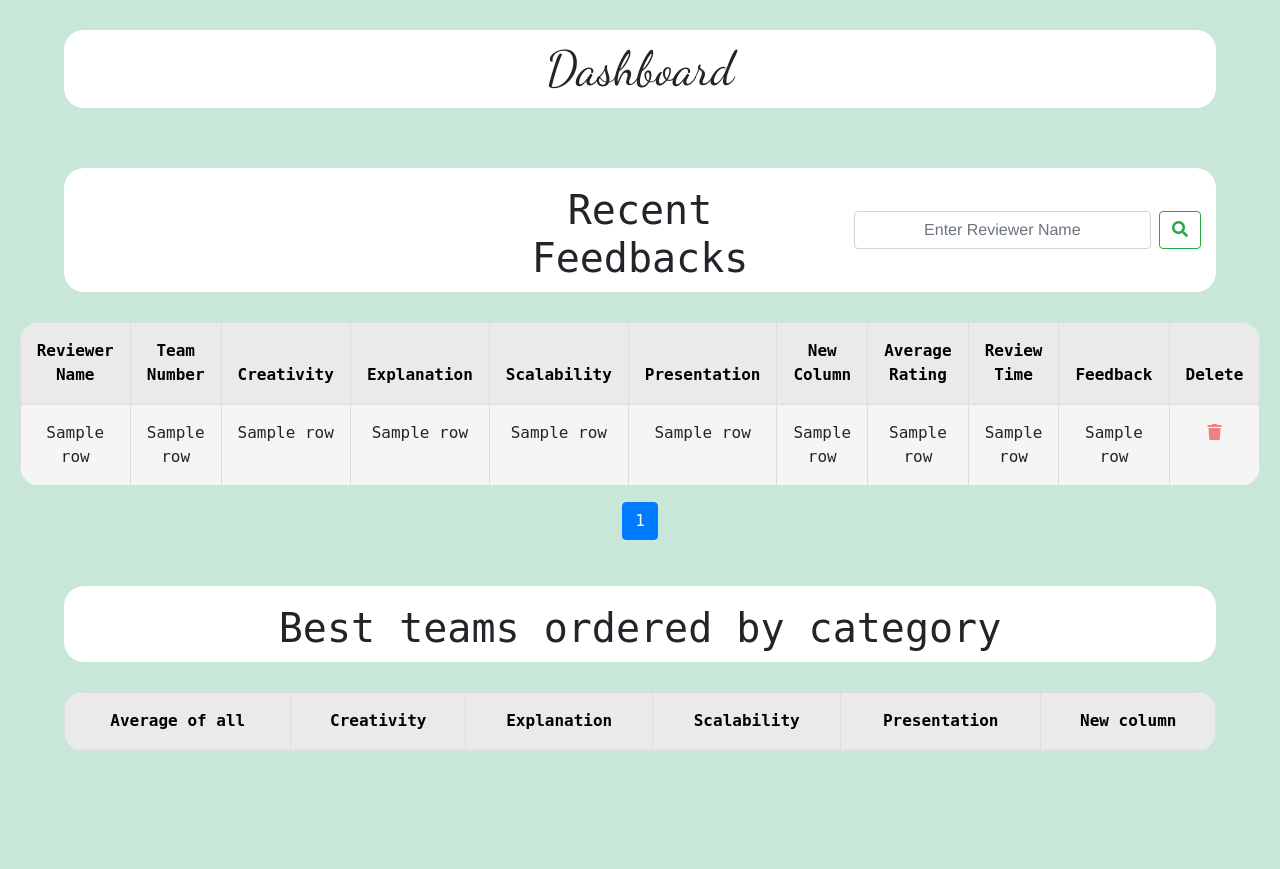
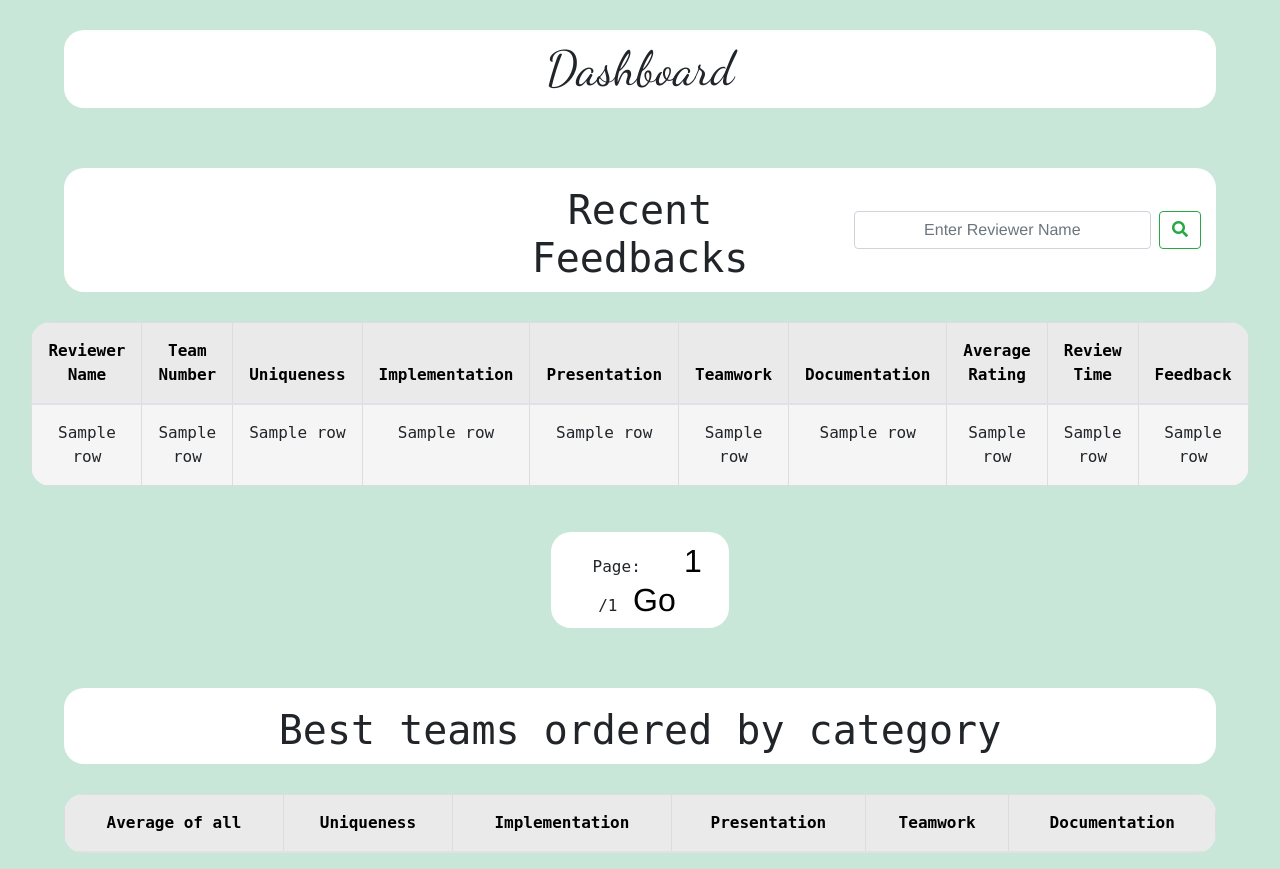
Before and after one commit to nishith-p-shetty/flask-feedback-form, a Flask app: template public/templates/dashboard.html in a window 1280 px wide. Before the commit the page ends 751 px from the top, so only its background shows below. Run offline with Flask 2, Linux system fonts and the light colour scheme; the template is opened without the code that fills it: most values are stand-ins (such as "Sample title", 1, 10 or a date in 2020); lists and menus that the app fills with data are empty; some libraries are stand-ins or nearby versions.

Commit message:
Minor changes and bug fixes

```diff
--- a/app.py
+++ b/app.py
@@ -6,6 +6,7 @@ from flask_cors import CORS
 from dotenv import load_dotenv
 
 load_dotenv()
+NO_OF_TEAMS = 45
 
 ADMIN_USERNAME = os.environ.get('FEEDBACK_FORM_ADMIN_USERNAME')
 ADMIN_PASSWORD = os.environ.get('FEEDBACK_FORM_ADMIN_PASSWORD')
@@ -15,17 +16,8 @@ DB_NAME = os.environ.get('FEEDBACK_FORM_DB_NAME')
 DB_USER = os.environ.get('FEEDBACK_FORM_DB_USER')
 DB_PASSWORD = os.environ.get('FEEDBACK_FORM_DB_PASSWORD')
 
-# ADMIN_USERNAME = os.environ.get('FEEDBACK_FORM_ADMIN_USERNAME')
-# SECRET_KEY = os.environ.get('FEEDBACK_FORM_SECRET_KEY')
-# DB_USER = "default"
-# DB_HOST = "ep-sparkling-resonance-a1x5k0je-pooler.ap-southeast-1.aws.neon.tech"
-# DB_PASSWORD = "GI8YseR5UJZV"
-# DB_NAME = "verceldb"
-
 # print(ADMIN_USERNAME, ADMIN_PASSWORD, SECRET_KEY,
-#   DB_HOST, DB_NAME, DB_USER, DB_PASSWORD)
-
-NO_OF_TEAMS = 35
+#       DB_HOST, DB_NAME, DB_USER, DB_PASSWORD)
 
 
 conn = psycopg2.connect(
@@ -182,7 +174,7 @@ def dashboard():
         INNER JOIN team ON feedbacks.team_id = team.team_id
         WHERE LOWER(reviewer.reviewer_name) LIKE %s
         ORDER BY reviewer.review_time DESC
-        LIMIT 5 OFFSET %s;
+        LIMIT 20 OFFSET %s;
     ''', ('%' + search + '%', (page-1)*5))
 
     data = cursor.fetchall()
--- a/public/static/css/styles.css
+++ b/public/static/css/styles.css
@@ -227,6 +227,10 @@ input {
   gap: 10px;
 }
 
+.column_title {
+  font-size: 30px; /* Adjust as needed */
+}
+
 /* Responsive styles */
 @media screen and (max-width: 600px) {
   .table {
@@ -298,4 +302,8 @@ input {
   .df {
     flex-direction: column;
   }
+
+
+
+
 }
--- a/public/templates/dashboard.html
+++ b/public/templates/dashboard.html
@@ -41,15 +41,15 @@
                 <tr>
                     <th>Reviewer Name</th>
                     <th>Team Number</th>
-                    <th>Creativity</th>
-                    <th>Explanation</th>
-                    <th>Scalability</th>
+                    <th>Uniqueness</th>
+                    <th>Implementation</th>
                     <th>Presentation</th>
-                    <th>New Column</th>
+                    <th>Teamwork</th>
+                    <th>Documentation</th>
                     <th>Average Rating</th>
                     <th>Review Time</th>
                     <th>Feedback</th>
-                    <th>Delete</th>
+                    <!-- <th>Delete</th> -->
                 </tr>
             </thead>
             <tbody>
@@ -65,57 +65,21 @@
                     <td>{{ row[8] }}</td>
                     <td>{{ row[9] }}</td>
                     <td>{{ row[10] }}</td>
-                    <td>
+                    <!-- <td>
                         <a
                             href="{{ url_for('delete_feedback', feedback_id=row[0]) }}">
                             <i class="fa fa-trash"
                                 style="color: lightcoral;"></i>
                         </a>
-                    </td>
+                    </td> -->
                 </tr>
                 {% endfor %}
             </tbody>
         </table>
         <div class="d-flex justify-content-center">
             <nav aria-label="Page navigation example">
-                <ul class="pagination desktop-pagination">
-                    <div class="d-flex justify-content-center">
-                        <nav aria-label="Page navigation example">
-                            <ul class="pagination">
-                                {% if page != 1 %}
-                                <li class="page-item">
-                                    <a class="page-link"
-                                        href="{{ url_for('dashboard', page=page-1, search=search) }}"
-                                        aria-label="Previous">
-                                        <span aria-hidden="true">&laquo;</span>
-                                    </a>
-                                </li>
-                                {% endif %}
-                                {% for page_num in range(1, total_pages+1) %}
-                                {% if page_num != page %}
-                                <li class="page-item"><a class="page-link"
-                                        href="{{ url_for('dashboard', page=page_num, search=search) }}">{{
-                                        page_num }}</a></li>
-                                {% else %}
-                                <li class="page-item active"><span
-                                        class="page-link">{{ page_num
-                                        }}</span></li>
-                                {% endif %}
-                                {% endfor %}
-                                {% if page != total_pages %}
-                                <li class="page-item">
-                                    <a class="page-link"
-                                        href="{{ url_for('dashboard', page=page+1, search=search) }}"
-                                        aria-label="Next">
-                                        <span aria-hidden="true">&raquo;</span>
-                                    </a>
-                                </li>
-                                {% endif %}
-                            </ul>
-                        </nav>
-                    </div>
-                </ul>
-                <div class="mobile-pagination form">
+
+                <div class="form">
                     <form action="/dashboard" method="GET">
                         <div>
                             <label style="font-size: large;"
@@ -139,11 +103,11 @@
             <thead>
                 <tr>
                     <th>Average of all</th>
-                    <th>Creativity</th>
-                    <th>Explanation</th>
-                    <th>Scalability</th>
+                    <th>Uniqueness</th>
+                    <th>Implementation</th>
                     <th>Presentation</th>
-                    <th>New column</th>
+                    <th>Teamwork</th>
+                    <th>Documentation</th>
                 </tr>
             </thead>
             <tbody>
```
Also changed, not shown: public/static/js/app.js (+13 -0 lines), public/templates/index.html (+7 -12 lines).
